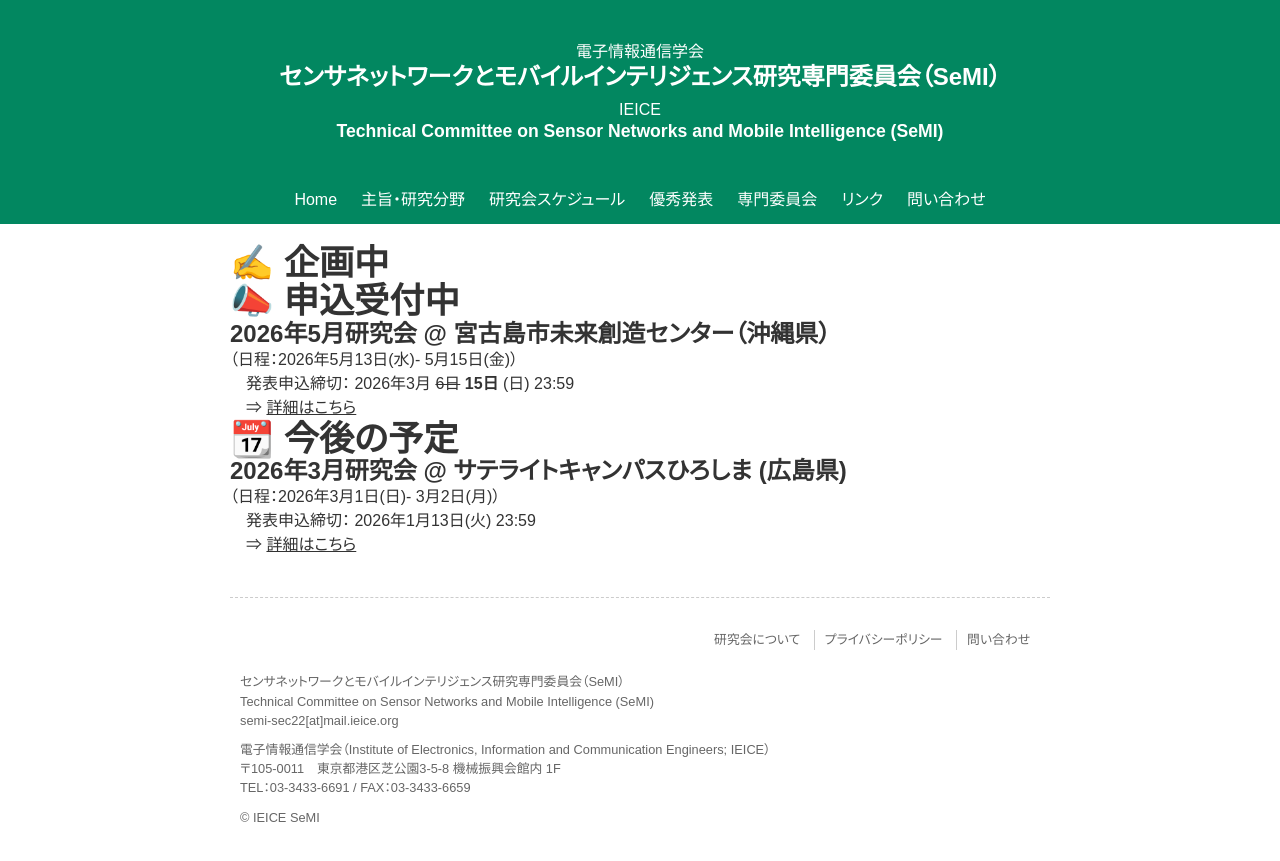
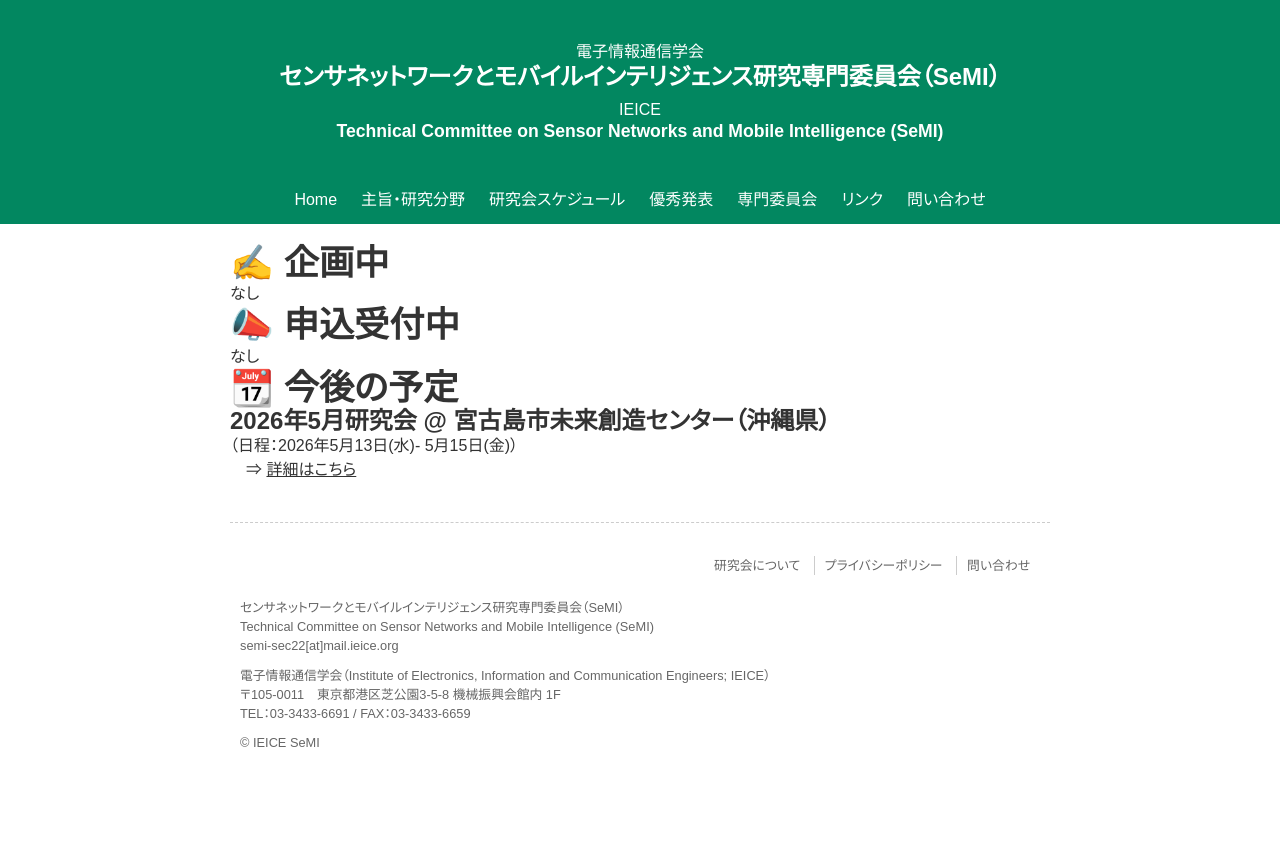
Before and after one commit to IEICE-SeMI/ieice-semi.github.io, a Jekyll site: the page built from docs/_posts/2000-01-01-announce.md, in a window 1280 px wide. Shown: the top 861 px of the page. Built offline with Jekyll 4.4.1, drawn with Linux system fonts in a browser that asks for light colours.

Commit message:
update 20260319

```diff
--- a/docs/_posts/2000-01-01-announce.md
+++ b/docs/_posts/2000-01-01-announce.md
@@ -5,18 +5,13 @@
 ---
 
 # ✍️ 企画中
+なし
 
 # 📣 申込受付中
+なし
+
+# 📆 今後の予定
 
 ## 2026年5月研究会 @ 宮古島市未来創造センター（沖縄県）
 （日程：2026年5月13日(水)- 5月15日(金)）
-　発表申込締切： 2026年3月 ~~6日~~ **15日** (日) 23:59
 　⇒ [詳細はこちら](./posts/202605/)
-
-
-# 📆 今後の予定
-
-## 2026年3月研究会 @ サテライトキャンパスひろしま (広島県)
-（日程：2026年3月1日(日)- 3月2日(月)）
-　発表申込締切： 2026年1月13日(火) 23:59
-　⇒ [詳細はこちら](./posts/202603/)
```
Also changed, not shown: docs/_posts/2026-05-13-conf.md (+2 -2 lines).
